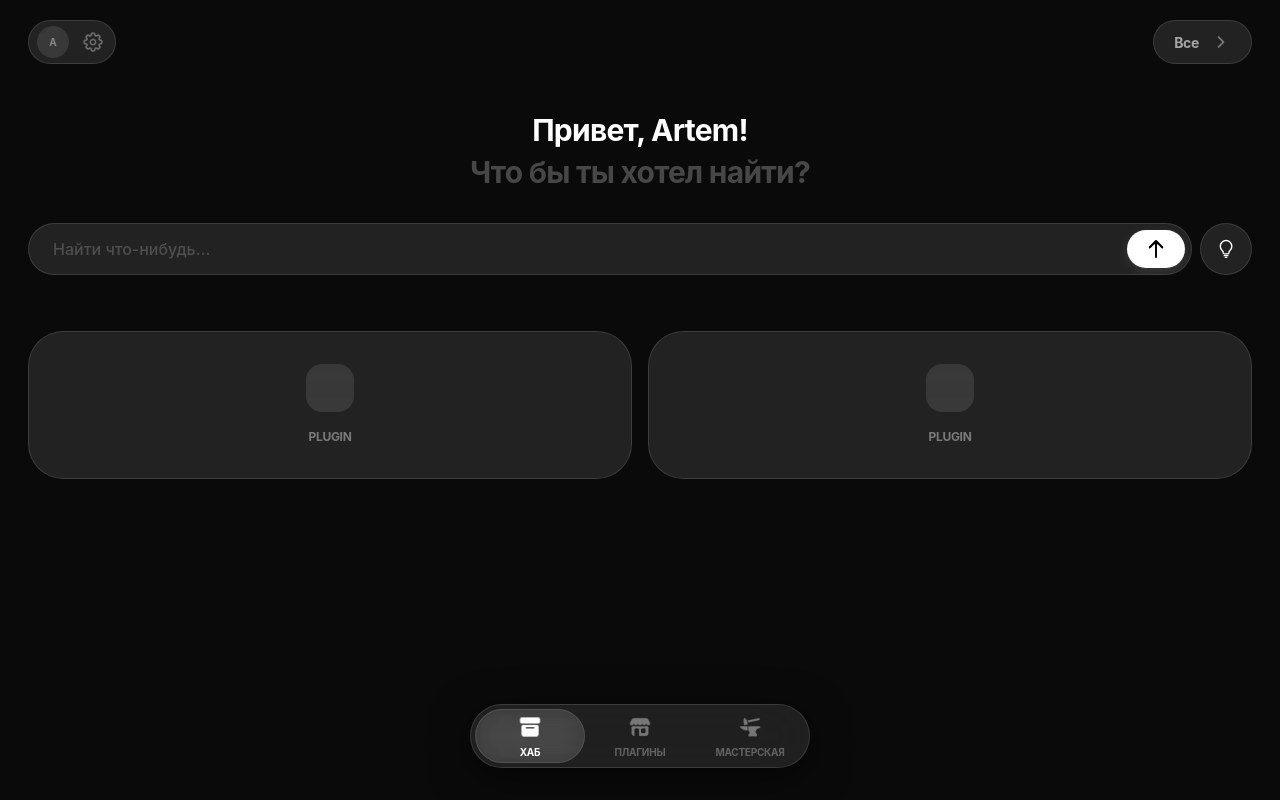
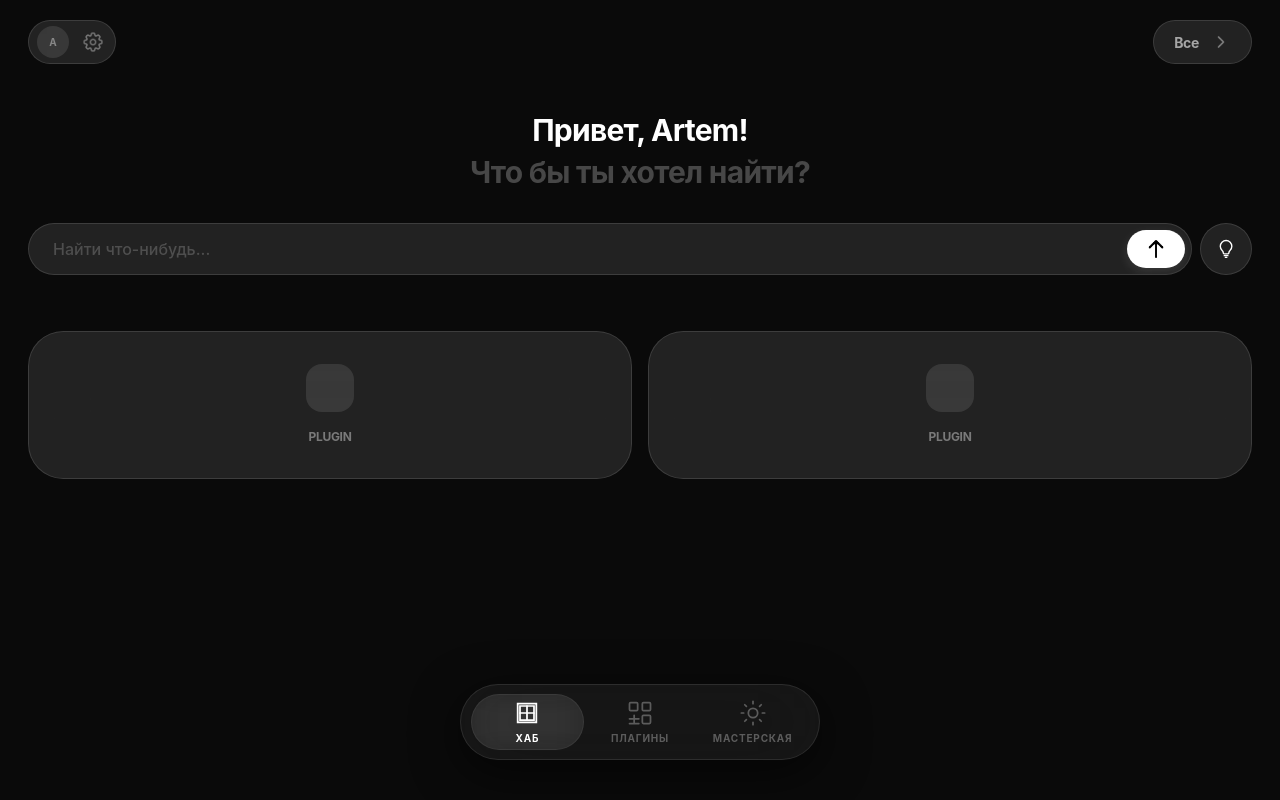
Before and after one commit to fugu70539/PluginBox, a Next.js app: page / in a window 1280 px wide. Built offline with nearby package versions, Linux system fonts and the light colour scheme.

Commit message:
Update TabBar.tsx

```diff
--- a/src/components/ui/TabBar.tsx
+++ b/src/components/ui/TabBar.tsx
@@ -4,7 +4,6 @@ import { motion } from "framer-motion";
 
 interface TabConfig {
   id: string;
-  icon: string;
   label: string;
 }
 
@@ -13,6 +12,37 @@ interface TabbarProps {
   setActiveTab: (id: string) => void;
   tabsConfig: TabConfig[];
 }
+
+// Заменяем PNG на SVG/Шрифты для четкости (на примере Lucide)
+const getIcon = (id: string, isActive: boolean) => {
+  const common = `size-7 transition-all duration-300 ${isActive ? 'stroke-white' : 'stroke-white/30'}`;
+  switch (id) {
+    case "hub":
+      return (
+        <svg viewBox="0 0 24 24" fill="none" className={common} strokeWidth="1.5">
+          <path d="M4 4h16v16H4V4zm2 2v12h12V6H6z" strokeLinecap="round"/>
+          <path d="M12 6v12M6 12h12" strokeLinecap="round"/>
+        </svg>
+      );
+    case "store":
+      return (
+        <svg viewBox="0 0 24 24" fill="none" className={common} strokeWidth="1.5">
+          <rect x="3" y="3" width="7" height="7" rx="1"/>
+          <rect x="14" y="3" width="7" height="7" rx="1"/>
+          <rect x="14" y="14" width="7" height="7" rx="1"/>
+          <path d="M7 14v7M3 17h8M3 21h8" strokeLinecap="round"/>
+        </svg>
+      );
+    case "socket":
+      return (
+        <svg viewBox="0 0 24 24" fill="none" className={common} strokeWidth="1.5">
+          <path d="M12 2v2M22 12h-2M2 12h2M12 22v-2" strokeLinecap="round"/>
+          <path d="m19.07 4.93-1.41 1.41M4.93 19.07l1.41-1.41M19.07 19.07l-1.41-1.41M4.93 4.93l1.41 1.41" strokeLinecap="round"/>
+          <circle cx="12" cy="12" r="4"/>
+        </svg>
+      );
+  }
+};
 
 export const Tabbar = ({ activeTab, setActiveTab, tabsConfig }: TabbarProps) => {
   const handleTabClick = (id: string) => {
@@ -24,35 +54,29 @@ export const Tabbar = ({ activeTab, setActiveTab, tabsConfig }: TabbarProps) =>
   };
 
   return (
-    <div className="fixed bottom-8 left-0 right-0 z-50 flex justify-center px-7 pointer-events-none">
-      <nav className="tabbar-glass h-[64px] w-full max-w-[340px] rounded-full flex items-center justify-between p-1 relative pointer-events-auto shadow-[0_10px_40px_rgba(0,0,0,0.5)]">
+    <div className="fixed bottom-10 left-0 right-0 z-50 flex justify-center px-10 pointer-events-none">
+      <nav className="h-[76px] w-full max-w-[360px] bg-white/5 backdrop-blur-2xl border border-white/10 rounded-full flex items-center justify-between px-2.5 relative pointer-events-auto shadow-[0_12px_48px_rgba(0,0,0,0.6)]">
         {tabsConfig.map((tab) => {
           const isActive = activeTab === tab.id;
-          const iconPath = `${tab.icon}?v=2`;
-
           return (
             <button
               key={tab.id}
               onClick={() => handleTabClick(tab.id)}
-              className="relative flex-1 h-full flex flex-col items-center justify-center transition-all active:scale-95"
+              className="relative flex-1 h-[56px] flex flex-col items-center justify-center transition-all active:scale-95"
             >
               {isActive && (
                 <motion.div
                   layoutId="tab-highlight"
-                  className="absolute inset-0 bg-white/10 backdrop-blur-md border border-white/10 rounded-full z-0"
+                  className="absolute inset-0 bg-white/[0.08] backdrop-blur-lg border border-white/[0.06] rounded-full z-0"
                   transition={{ type: "spring", stiffness: 450, damping: 30 }}
                 />
               )}
 
-              <div className="relative z-10 size-7 flex items-center justify-center">
-                <img
-                  src={iconPath}
-                  alt={tab.label}
-                  className={`size-full object-contain transition-all duration-300 ${isActive ? 'opacity-100 scale-110' : 'opacity-40 scale-100'}`}
-                />
+              <div className="relative z-10 size-7 mb-1 flex items-center justify-center">
+                {getIcon(tab.id, isActive)}
               </div>
 
-              <span className={`text-[10px] mt-1 font-bold uppercase tracking-tight relative z-10 transition-opacity duration-300 font-display ${isActive ? 'opacity-100 text-white' : 'opacity-30 text-white'}`}>
+              <span className={`text-[10px] font-bold uppercase tracking-[0.08em] relative z-10 transition-opacity duration-300 font-display ${isActive ? 'opacity-100 text-white' : 'opacity-30 text-white'}`}>
                 {tab.label}
               </span>
             </button>
```
